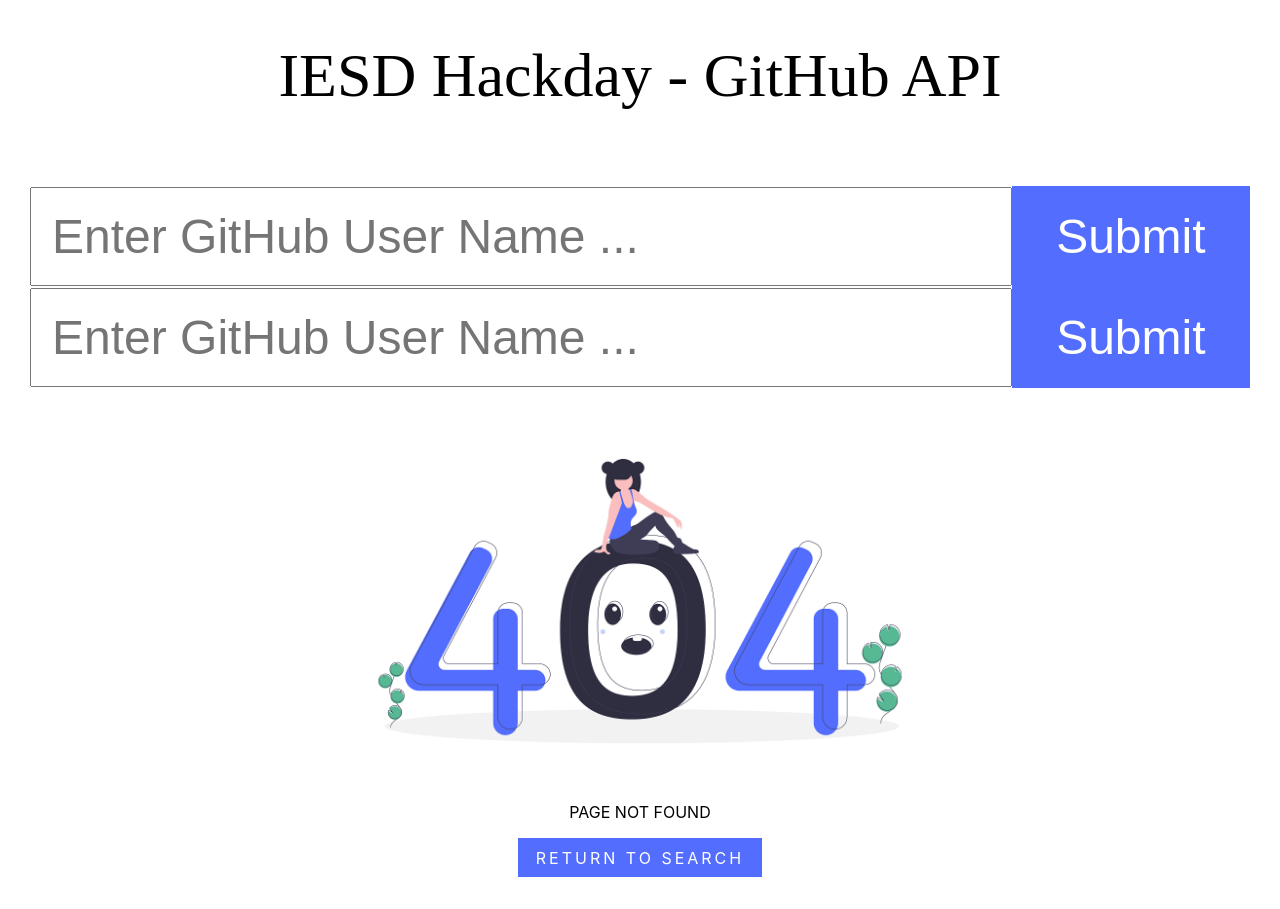
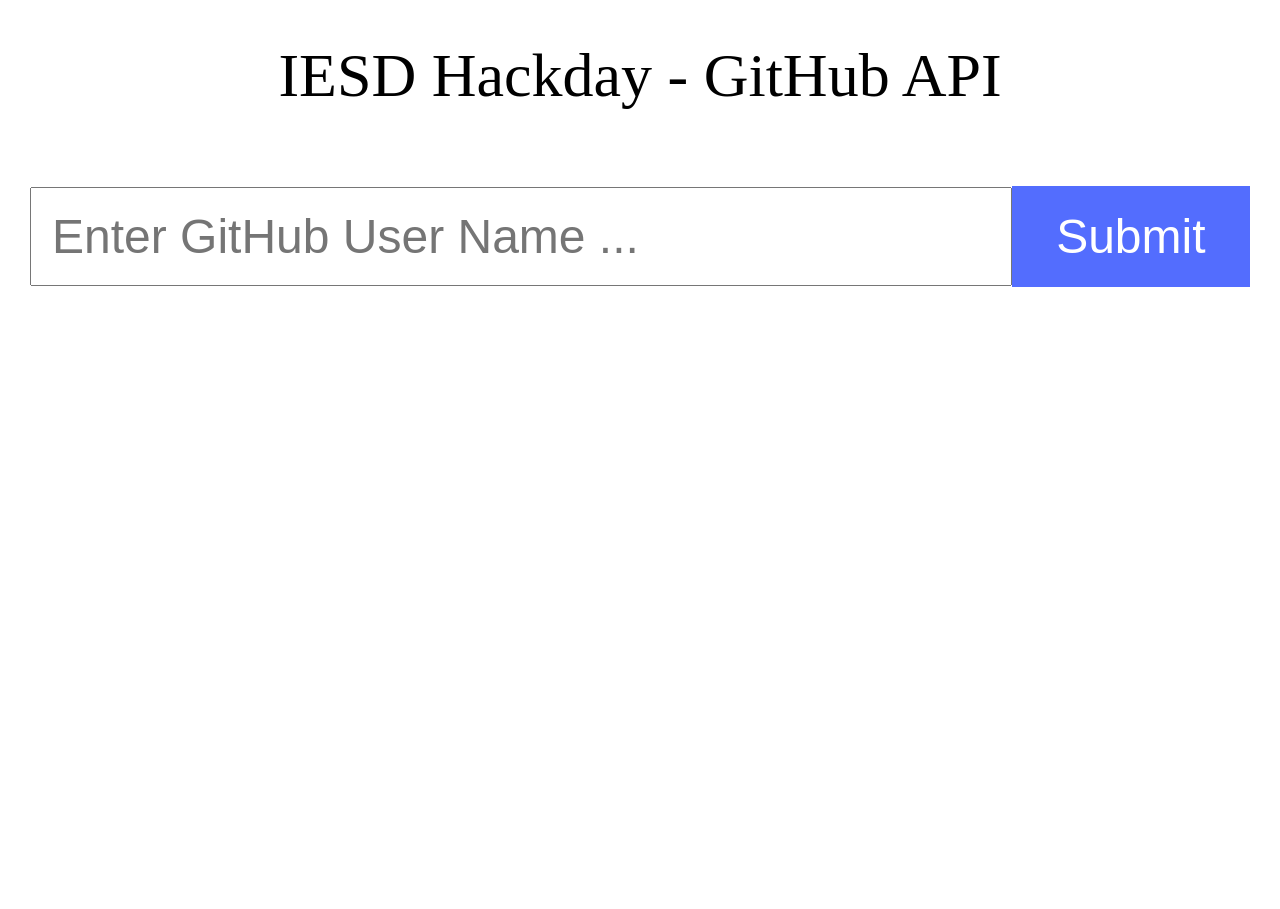
Before and after one commit to erik-sandoval/IE-SD-HACKATHON-09-27-19, a React (Create React App) app in the folder front-end-react/: page / in a window 1280 px wide. Before the commit this address had no page. After the commit the page ends 800 px from the top, so only its background shows below. Built offline with nearby package versions, Linux system fonts and the light colour scheme; a web font is replaced by a local one.

Commit message:
Update App.js

```diff
--- a/front-end-react/src/App.js
+++ b/front-end-react/src/App.js
@@ -32,12 +32,9 @@
       <header className='app-header'>IESD Hackday - GitHub API</header>
 
         <Route path="/profile" render={(props) => <Profile {...props} username={username}/>}/>
+        <Route exact path="/" render={(props) => <Search {...props} onSubmit={onSubmit} handleChange={handleChange}/>}/>
+        <Route path="/profile" component={Profile}/>
         <Route path="/error" component={Error} />
-        <Route exact path="/" render={(props) => <Search {...props} onSubmit={onSubmit} handleChange={handleChange}/>}/>
-        <Route path="/" exact component={Search}/>
-        <Route path="/search" component={Search}/>
-        <Route path="/profile" component={Profile}/>
-        <Route component={Error} />
     </div>
   );
 }
```
